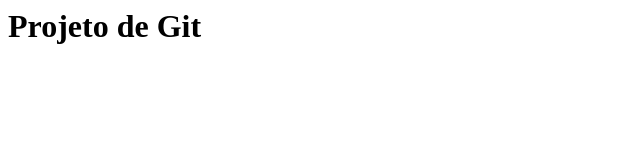
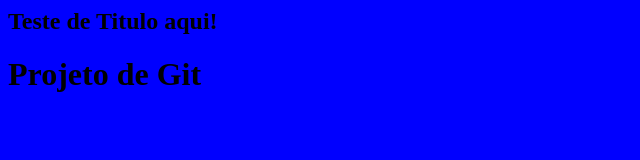
Before and after one commit to Mcalisto/curso-git, a plain HTML site: page index.html in a window 1280 px wide. Shown: the whole page, without its empty margins (0-640 px from the left). Drawn offline with Linux system fonts and the light colour scheme.

Commit message:
inicio do design

```diff
--- /dev/null
+++ b/estilo.css
@@ -0,0 +1,3 @@
+body{
+  background: blue;
+}
--- a/index.html
+++ b/index.html
@@ -1,5 +1,7 @@
 <html>
     <head>
+      <link rel="stylesheet" href="estilo.css">
+      <h2>Teste de Titulo aqui!</h2>
     </head>
     <body>
       <h1>Projeto de Git</h1>
```
